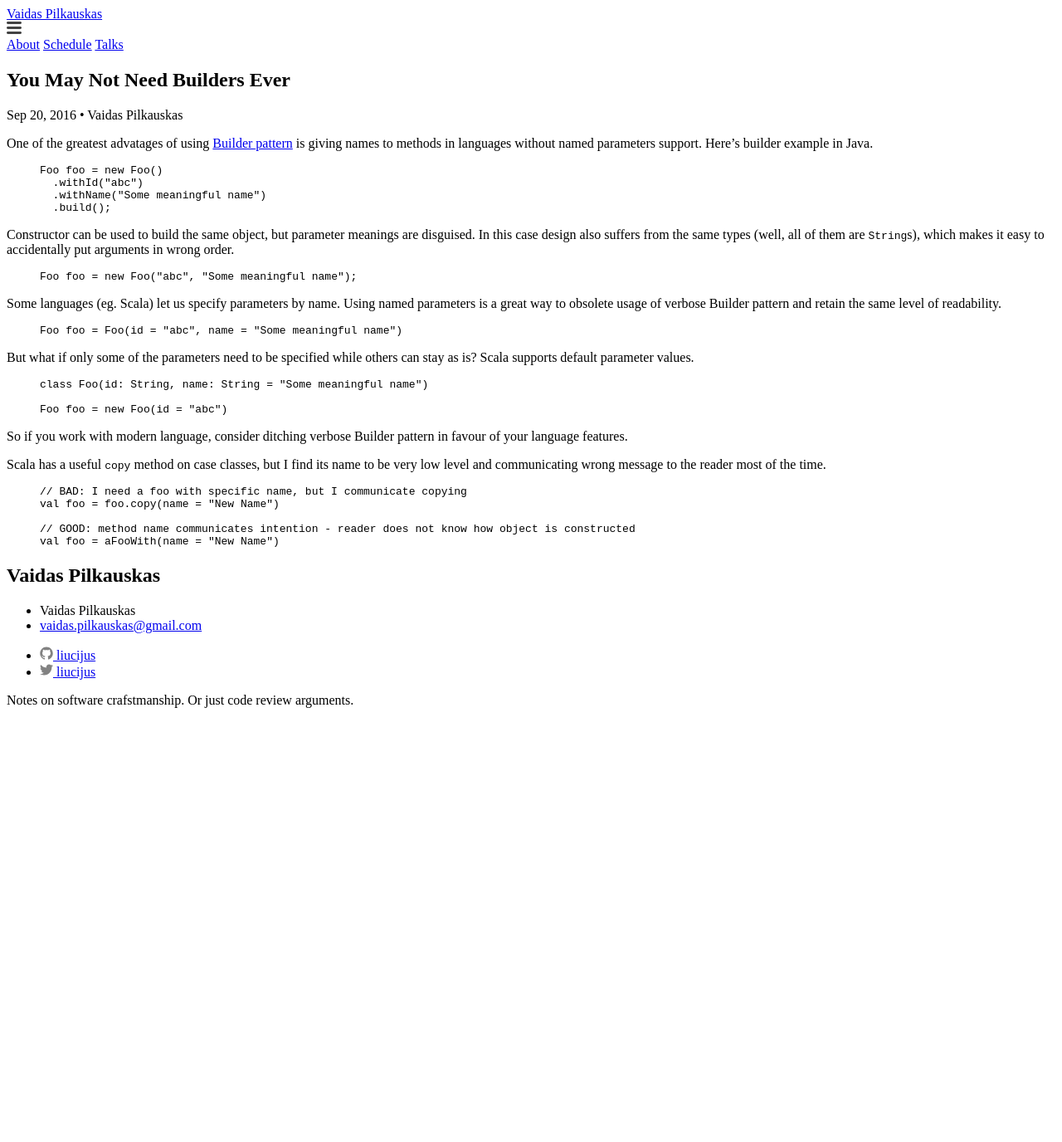
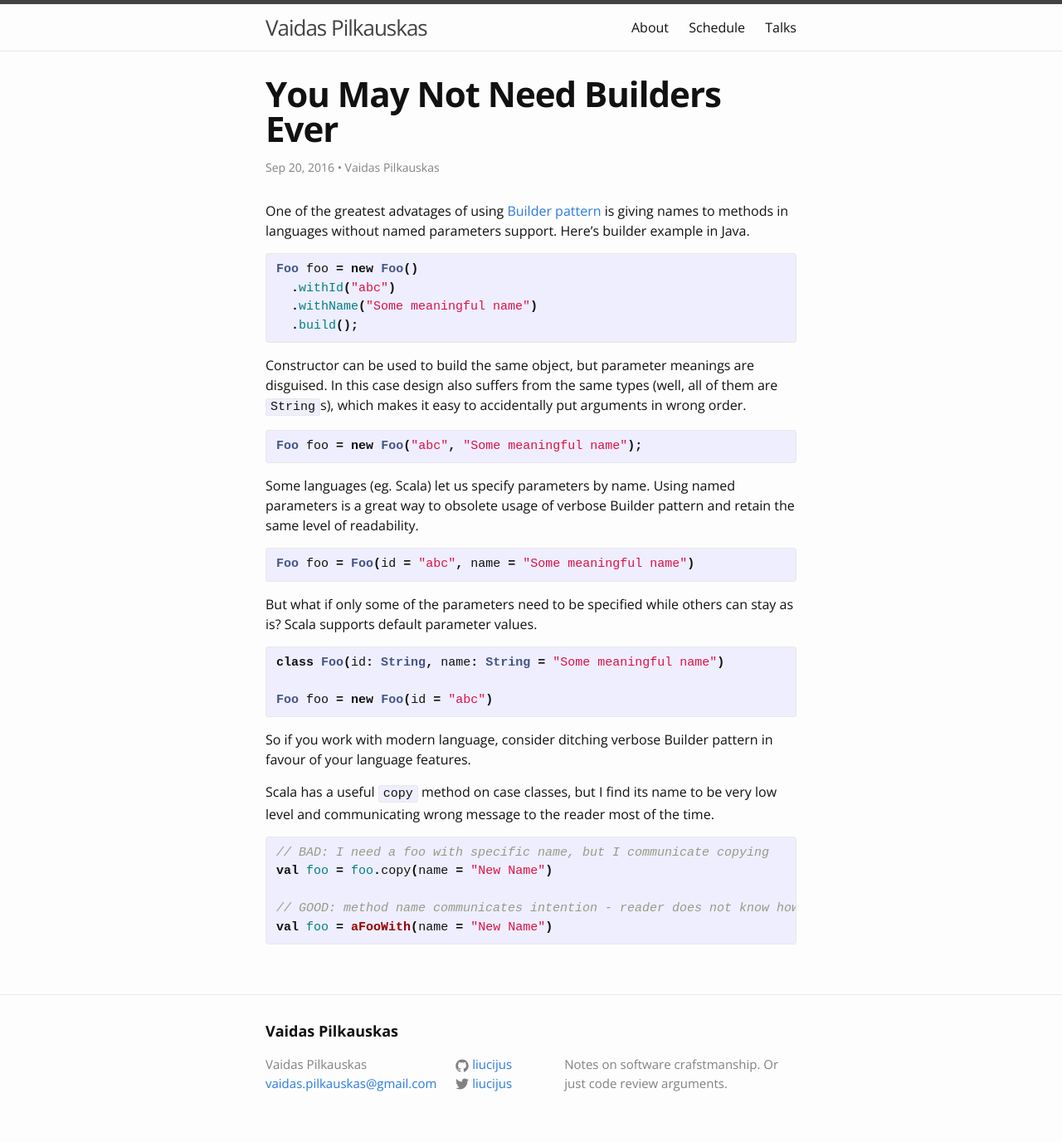
Before and after one commit to liucijus/liucijus.github.io, a Jekyll site: the page built from _posts/2016-09-20-you-may-not-need-builder-ever.markdown, in a window 1280 px wide. Shown: the whole page at 83% size. Built offline with Jekyll 4.4.1, drawn with Linux system fonts in a browser that asks for light colours; comment, search, counter and statistics services are not loaded; before the commit the page ends 900 px from its top, so only the background shows below that.

Commit message:
Add minima css

```diff
--- a/css/main.scss
+++ b/css/main.scss
@@ -37,4 +37,4 @@ $on-laptop:        700px;
 // }
 
 // Import partials from the `minima` theme.
-//@import "minima";
+@import "minima";
--- /dev/null
+++ b/css/minima.scss
@@ -0,0 +1,37 @@
+// Define defaults for each variable.
+
+$base-font-family: "Open Sans", sans-serif !default;
+$base-font-size:   16px !default;
+$base-font-weight: 400 !default;
+$small-font-size:  $base-font-size * 0.875 !default;
+$base-line-height: 1.5 !default;
+
+$spacing-unit:     30px !default;
+
+$text-color:       #111 !default;
+$background-color: #fdfdfd !default;
+$brand-color:      #2a7ae2 !default;
+
+$grey-color:       #828282 !default;
+$grey-color-light: lighten($grey-color, 40%) !default;
+$grey-color-dark:  darken($grey-color, 25%) !default;
+
+
+// Use media queries like this:
+// @include media-query($on-palm) {
+//     .wrapper {
+//         padding-right: $spacing-unit / 2;
+//         padding-left: $spacing-unit / 2;
+//     }
+// }
+@mixin media-query($device) {
+    @media screen and (max-width: $device) {
+        @content;
+    }
+}
+
+// Import partials.
+@import "minima/base",
+"minima/layout",
+"minima/syntax-highlighting"
+;
--- /dev/null
+++ b/css/minima/_base.scss
@@ -0,0 +1,198 @@
+/**
+ * Reset some basic elements
+ */
+body, h1, h2, h3, h4, h5, h6,
+p, blockquote, pre, hr,
+dl, dd, ol, ul, figure {
+    margin: 0;
+    padding: 0;
+}
+
+
+
+/**
+ * Basic styling
+ */
+body {
+    font: $base-font-weight #{$base-font-size}/#{$base-line-height} $base-font-family;
+    color: $text-color;
+    background-color: $background-color;
+    -webkit-text-size-adjust: 100%;
+    -webkit-font-feature-settings: "kern" 1;
+    -moz-font-feature-settings: "kern" 1;
+    -o-font-feature-settings: "kern" 1;
+    font-feature-settings: "kern" 1;
+    font-kerning: normal;
+}
+
+
+
+/**
+ * Set `margin-bottom` to maintain vertical rhythm
+ */
+h1, h2, h3, h4, h5, h6,
+p, blockquote, pre,
+ul, ol, dl, figure,
+%vertical-rhythm {
+    margin-bottom: $spacing-unit / 2;
+}
+
+
+
+/**
+ * Images
+ */
+img {
+    max-width: 100%;
+    vertical-align: middle;
+}
+
+
+
+/**
+ * Figures
+ */
+figure > img {
+    display: block;
+}
+
+figcaption {
+    font-size: $small-font-size;
+}
+
+
+
+/**
+ * Lists
+ */
+ul, ol {
+    margin-left: $spacing-unit;
+}
+
+li {
+    > ul,
+    > ol {
+         margin-bottom: 0;
+    }
+}
+
+
+
+/**
+ * Headings
+ */
+h1, h2, h3, h4, h5, h6 {
+    font-weight: $h-font-weight;
+}
+
+
+
+/**
+ * Links
+ */
+a {
+    color: $brand-color;
+    text-decoration: none;
+
+    &:visited {
+        color: darken($brand-color, 15%);
+    }
+
+    &:hover {
+        color: $text-color;
+        text-decoration: underline;
+    }
+}
+
+
+
+/**
+ * Blockquotes
+ */
+blockquote {
+    color: $grey-color;
+    border-left: 4px solid $grey-color-light;
+    padding-left: $spacing-unit / 2;
+    font-size: 18px;
+    letter-spacing: -1px;
+    font-style: italic;
+
+    > :last-child {
+        margin-bottom: 0;
+    }
+}
+
+
+
+/**
+ * Code formatting
+ */
+pre,
+code {
+    font-size: 15px;
+    border: 1px solid $grey-color-light;
+    border-radius: 3px;
+    background-color: #eef;
+}
+
+code {
+    padding: 1px 5px;
+}
+
+pre {
+    padding: 8px 12px;
+    overflow-x: auto;
+
+    > code {
+        border: 0;
+        padding-right: 0;
+        padding-left: 0;
+    }
+}
+
+
+
+/**
+ * Wrapper
+ */
+.wrapper {
+    max-width: -webkit-calc(#{$content-width} - (#{$spacing-unit} * 2));
+    max-width:         calc(#{$content-width} - (#{$spacing-unit} * 2));
+    margin-right: auto;
+    margin-left: auto;
+    padding-right: $spacing-unit;
+    padding-left: $spacing-unit;
+    @extend %clearfix;
+
+    @include media-query($on-laptop) {
+        max-width: -webkit-calc(#{$content-width} - (#{$spacing-unit}));
+        max-width:         calc(#{$content-width} - (#{$spacing-unit}));
+        padding-right: $spacing-unit / 2;
+        padding-left: $spacing-unit / 2;
+    }
+}
+
+
+
+/**
+ * Clearfix
+ */
+%clearfix:after {
+    content: "";
+    display: table;
+    clear: both;
+}
+
+
+
+/**
+ * Icons
+ */
+.icon > svg {
+    display: inline-block;
+    vertical-align: middle;
+
+    path {
+        fill: $grey-color;
+    }
+}
--- /dev/null
+++ b/css/minima/_layout.scss
@@ -0,0 +1,237 @@
+/**
+ * Site header
+ */
+.site-header {
+    border-top: 5px solid $grey-color-dark;
+    border-bottom: 1px solid $grey-color-light;
+    min-height: 56px;
+
+    // Positioning context for the mobile navigation icon
+    position: relative;
+}
+
+.site-title {
+    font-size: 26px;
+    font-weight: 300;
+    line-height: 56px;
+    letter-spacing: -1px;
+    margin-bottom: 0;
+    float: left;
+
+    &,
+    &:visited {
+        color: $grey-color-dark;
+    }
+}
+
+.site-nav {
+    float: right;
+    line-height: 56px;
+
+    .menu-icon {
+        display: none;
+    }
+
+    .page-link {
+        color: $text-color;
+        line-height: $base-line-height;
+
+        // Gaps between nav items, but not on the last one
+        &:not(:last-child) {
+            margin-right: 20px;
+        }
+    }
+
+    @include media-query($on-palm) {
+        position: absolute;
+        top: 9px;
+        right: $spacing-unit / 2;
+        background-color: $background-color;
+        border: 1px solid $grey-color-light;
+        border-radius: 5px;
+        text-align: right;
+
+        .menu-icon {
+            display: block;
+            float: right;
+            width: 36px;
+            height: 26px;
+            line-height: 0;
+            padding-top: 10px;
+            text-align: center;
+
+            > svg path {
+                fill: $grey-color-dark;
+            }
+        }
+
+        .trigger {
+            clear: both;
+            display: none;
+        }
+
+        &:hover .trigger {
+            display: block;
+            padding-bottom: 5px;
+        }
+
+        .page-link {
+            display: block;
+            padding: 5px 10px;
+
+            &:not(:last-child) {
+                margin-right: 0;
+            }
+            margin-left: 20px;
+        }
+    }
+}
+
+
+
+/**
+ * Site footer
+ */
+.site-footer {
+    border-top: 1px solid $grey-color-light;
+    padding: $spacing-unit 0;
+}
+
+.footer-heading {
+    font-size: 18px;
+    margin-bottom: $spacing-unit / 2;
+}
+
+.contact-list,
+.social-media-list {
+    list-style: none;
+    margin-left: 0;
+}
+
+.footer-col-wrapper {
+    font-size: 15px;
+    color: $grey-color;
+    margin-left: -$spacing-unit / 2;
+    @extend %clearfix;
+}
+
+.footer-col {
+    float: left;
+    margin-bottom: $spacing-unit / 2;
+    padding-left: $spacing-unit / 2;
+}
+
+.footer-col-1 {
+    width: -webkit-calc(35% - (#{$spacing-unit} / 2));
+    width:         calc(35% - (#{$spacing-unit} / 2));
+}
+
+.footer-col-2 {
+    width: -webkit-calc(20% - (#{$spacing-unit} / 2));
+    width:         calc(20% - (#{$spacing-unit} / 2));
+}
+
+.footer-col-3 {
+    width: -webkit-calc(45% - (#{$spacing-unit} / 2));
+    width:         calc(45% - (#{$spacing-unit} / 2));
+}
+
+@include media-query($on-laptop) {
+    .footer-col-1,
+    .footer-col-2 {
+        width: -webkit-calc(50% - (#{$spacing-unit} / 2));
+        width:         calc(50% - (#{$spacing-unit} / 2));
+    }
+
+    .footer-col-3 {
+        width: -webkit-calc(100% - (#{$spacing-unit} / 2));
+        width:         calc(100% - (#{$spacing-unit} / 2));
+    }
+}
+
+@include media-query($on-palm) {
+    .footer-col {
+        float: none;
+        width: -webkit-calc(100% - (#{$spacing-unit} / 2));
+        width:         calc(100% - (#{$spacing-unit} / 2));
+    }
+}
+
+
+
+/**
+ * Page content
+ */
+.page-content {
+    padding: $spacing-unit 0;
+}
+
+.page-heading {
+    font-size: 20px;
+}
+
+.post-list {
+    margin-left: 0;
+    list-style: none;
+
+    > li {
+        margin-bottom: $spacing-unit;
+    }
+}
+
+.post-meta {
+    font-size: $small-font-size;
+    color: $grey-color;
+}
+
+.post-link {
+    display: block;
+    font-size: 24px;
+}
+
+
+
+/**
+ * Posts
+ */
+.post-header {
+    margin-bottom: $spacing-unit;
+}
+
+.post-title {
+    font-size: 42px;
+    letter-spacing: -1px;
+    line-height: 1;
+
+    @include media-query($on-laptop) {
+        font-size: 36px;
+    }
+}
+
+.post-content {
+    margin-bottom: $spacing-unit;
+
+    h2 {
+        font-size: 32px;
+
+        @include media-query($on-laptop) {
+            font-size: 28px;
+        }
+    }
+
+    h3 {
+        font-size: 26px;
+
+        @include media-query($on-laptop) {
+            font-size: 22px;
+        }
+    }
+
+    h4 {
+        font-size: 20px;
+
+        @include media-query($on-laptop) {
+            font-size: 18px;
+        }
+    }
+}
--- /dev/null
+++ b/css/minima/_syntax-highlighting.scss
@@ -0,0 +1,71 @@
+/**
+ * Syntax highlighting styles
+ */
+.highlight {
+    background: #fff;
+    @extend %vertical-rhythm;
+
+    .highlighter-rouge & {
+      background: #eef;
+    }
+
+    .c     { color: #998; font-style: italic } // Comment
+    .err   { color: #a61717; background-color: #e3d2d2 } // Error
+    .k     { font-weight: bold } // Keyword
+    .o     { font-weight: bold } // Operator
+    .cm    { color: #998; font-style: italic } // Comment.Multiline
+    .cp    { color: #999; font-weight: bold } // Comment.Preproc
+    .c1    { color: #998; font-style: italic } // Comment.Single
+    .cs    { color: #999; font-weight: bold; font-style: italic } // Comment.Special
+    .gd    { color: #000; background-color: #fdd } // Generic.Deleted
+    .gd .x { color: #000; background-color: #faa } // Generic.Deleted.Specific
+    .ge    { font-style: italic } // Generic.Emph
+    .gr    { color: #a00 } // Generic.Error
+    .gh    { color: #999 } // Generic.Heading
+    .gi    { color: #000; background-color: #dfd } // Generic.Inserted
+    .gi .x { color: #000; background-color: #afa } // Generic.Inserted.Specific
+    .go    { color: #888 } // Generic.Output
+    .gp    { color: #555 } // Generic.Prompt
+    .gs    { font-weight: bold } // Generic.Strong
+    .gu    { color: #aaa } // Generic.Subheading
+    .gt    { color: #a00 } // Generic.Traceback
+    .kc    { font-weight: bold } // Keyword.Constant
+    .kd    { font-weight: bold } // Keyword.Declaration
+    .kp    { font-weight: bold } // Keyword.Pseudo
+    .kr    { font-weight: bold } // Keyword.Reserved
+    .kt    { color: #458; font-weight: bold } // Keyword.Type
+    .m     { color: #099 } // Literal.Number
+    .s     { color: #d14 } // Literal.String
+    .na    { color: #008080 } // Name.Attribute
+    .nb    { color: #0086B3 } // Name.Builtin
+    .nc    { color: #458; font-weight: bold } // Name.Class
+    .no    { color: #008080 } // Name.Constant
+    .ni    { color: #800080 } // Name.Entity
+    .ne    { color: #900; font-weight: bold } // Name.Exception
+    .nf    { color: #900; font-weight: bold } // Name.Function
+    .nn    { color: #555 } // Name.Namespace
+    .nt    { color: #000080 } // Name.Tag
+    .nv    { color: #008080 } // Name.Variable
+    .ow    { font-weight: bold } // Operator.Word
+    .w     { color: #bbb } // Text.Whitespace
+    .mf    { color: #099 } // Literal.Number.Float
+    .mh    { color: #099 } // Literal.Number.Hex
+    .mi    { color: #099 } // Literal.Number.Integer
+    .mo    { color: #099 } // Literal.Number.Oct
+    .sb    { color: #d14 } // Literal.String.Backtick
+    .sc    { color: #d14 } // Literal.String.Char
+    .sd    { color: #d14 } // Literal.String.Doc
+    .s2    { color: #d14 } // Literal.String.Double
+    .se    { color: #d14 } // Literal.String.Escape
+    .sh    { color: #d14 } // Literal.String.Heredoc
+    .si    { color: #d14 } // Literal.String.Interpol
+    .sx    { color: #d14 } // Literal.String.Other
+    .sr    { color: #009926 } // Literal.String.Regex
+    .s1    { color: #d14 } // Literal.String.Single
+    .ss    { color: #990073 } // Literal.String.Symbol
+    .bp    { color: #999 } // Name.Builtin.Pseudo
+    .vc    { color: #008080 } // Name.Variable.Class
+    .vg    { color: #008080 } // Name.Variable.Global
+    .vi    { color: #008080 } // Name.Variable.Instance
+    .il    { color: #099 } // Literal.Number.Integer.Long
+}
```
